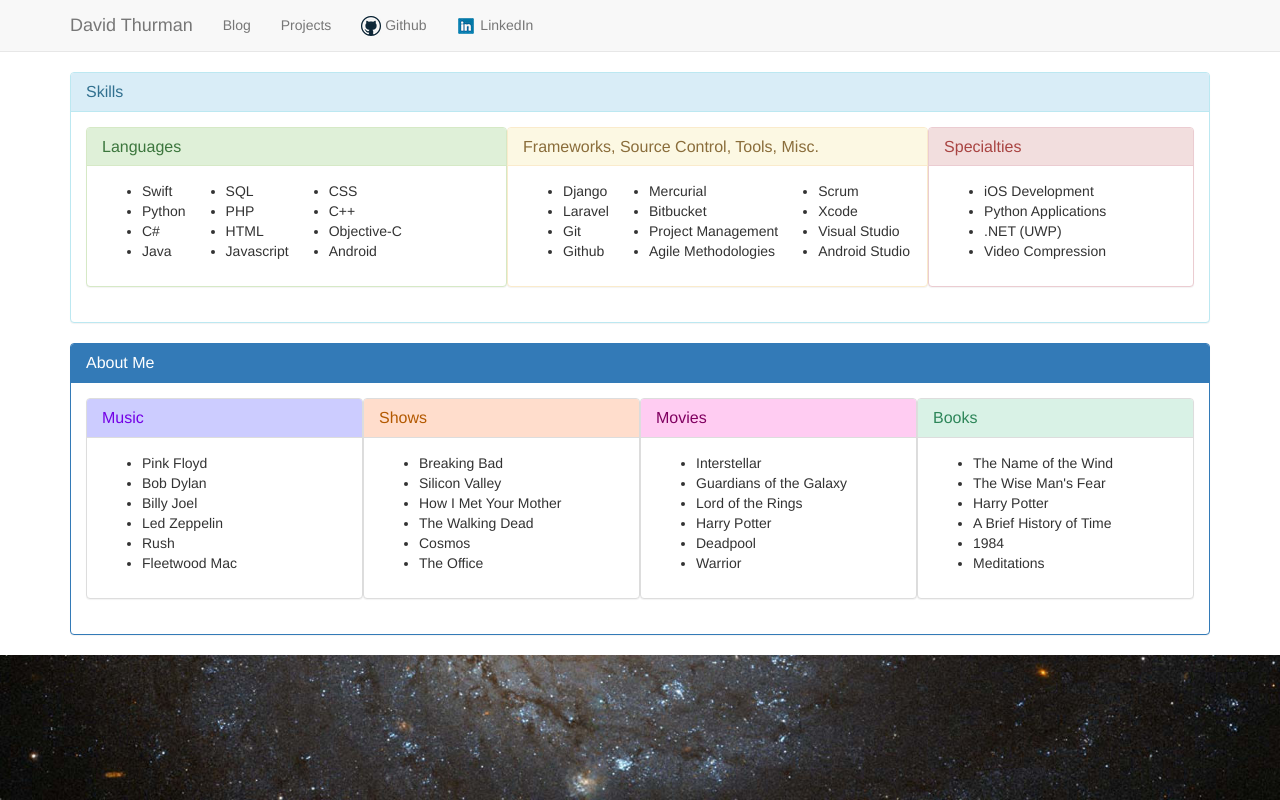
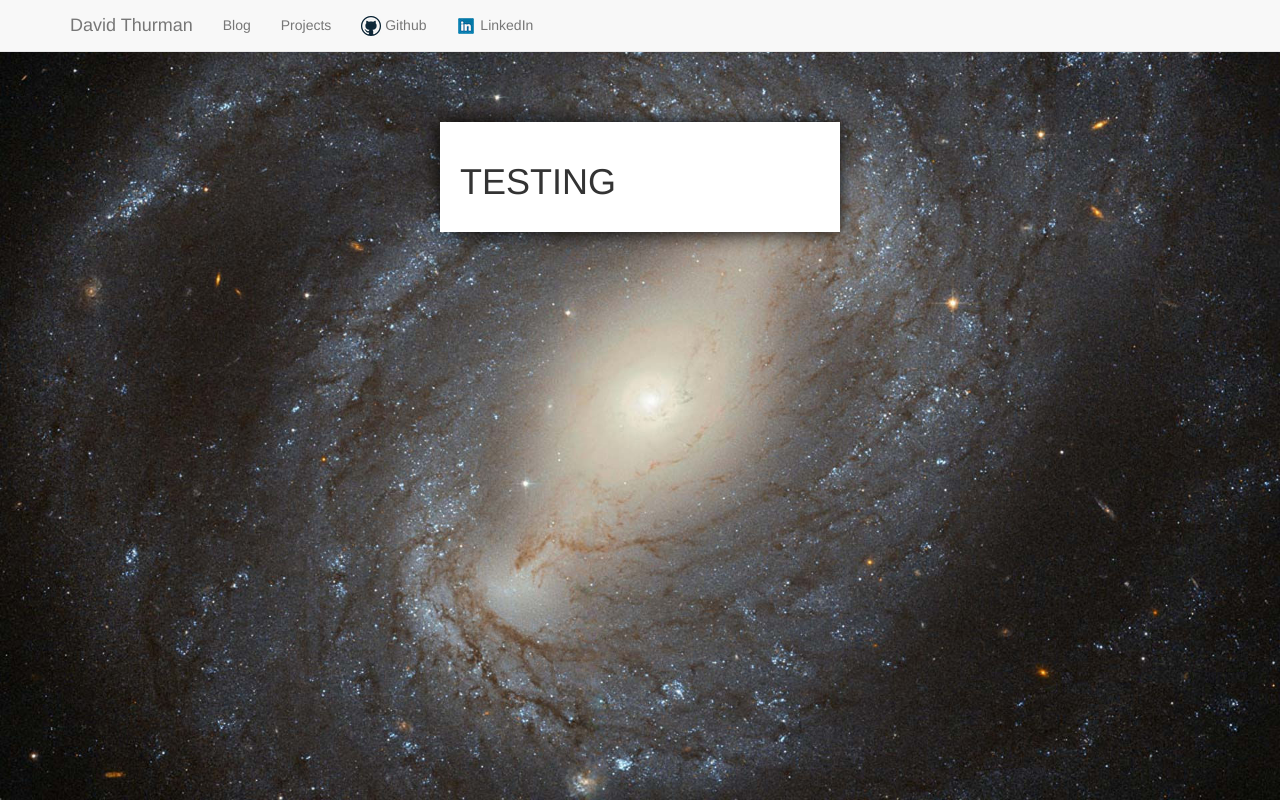
Before and after one commit to davidthurman/My-Website, a Django app: page / in a window 1280 px wide. Run offline with Django 3.2, Linux system fonts and the light colour scheme; some libraries are stand-ins or nearby versions.

Commit message:
New homescreen changes

```diff
--- a/blog/static/css/index.css
+++ b/blog/static/css/index.css
@@ -17,8 +17,32 @@ img.homescreenPic {
     right: 0;
     max-width: 100%;
     max-height: 100%;
+
     margin: auto;
     overflow: auto;
+}
+.backgroundWrapper {
+    position:relative;
+    z-index:1;
+}
+.contentWrapper {
+  position:relative;
+  z-index:2;
+  position: relative;
+  width: 400px;
+    margin: 50px auto;
+    padding: 20px;
+    background: white;
+    box-shadow: 0 0 20px black;
+}
+.pageWrap {
+    position: relative;
+    z-index: 2;
+    width: 400px;
+    margin: 50px auto;
+    padding: 20px;
+    background: white;
+    box-shadow: 0 0 20px black;
 }
 html {
   background: url(images/background.jpg) no-repeat center center fixed;
--- a/blog/templates/blog/index.html
+++ b/blog/templates/blog/index.html
@@ -6,166 +6,10 @@
 <link rel="stylesheet" href="{% static 'css/index.css' %}">
 
 {% block content %}
-	<div class="panel panel-info"> <!-- panel-info -->
-	      <div class="panel-heading">
-	        <h3 class="panel-title">Skills</h3>
-	      </div>
-	      <div class="panel-body">
-	      	<div>
-
-		      	<div class="panel panel-success skillsSections"> <!-- panel-success -->
-			      <div class="panel-heading">
-			        <h3 class="panel-title">Languages</h3>
-			      </div>
-			      <div class="panel-body">
-			      	<div class="skillsList">
-			      		<ul>
-				      		<li>Swift</li>
-				      		<li>Python</li>
-				      		<li>C#</li>
-				      		<li>Java</li>
-				      	</ul>
-			      	</div>
-			      	<div class="skillsList">
-			      		<ul>
-			      			<li>SQL</li>
-			      			<li>PHP</li>
-			      			<li>HTML</li>
-			      			<li>Javascript</li>
-
-			      		</ul>
-				    </div>
-				    <div class="skillsList">
-			      		<ul>
-			      			<li>CSS</li>
-			      			<li>C++</li>
-			      			<li>Objective-C</li>
-			      			<li>Android</li>
-			      		</ul>
-				    </div>
-			      </div>
-			 	</div>
-			      <div class="panel panel-warning skillsSections"> <!-- panel-warning -->
-				      <div class="panel-heading">
-				        <h3 class="panel-title">Frameworks, Source Control, Tools, Misc.</h3>
-				      </div>
-				      <div class="panel-body">
-				      	<div class="skillsList">
-							<ul>
-								<li>Django</li>
-								<li>Laravel</li>
-								<li>Git</li>
-								<li>Github</li>
-							</ul>
-						</div>
-						<div class="skillsList">
-							<ul>
-								<li>Mercurial</li>
-								<li>Bitbucket</li>
-								<li>Project Management</li>
-								<li>Agile Methodologies</li>
-							</ul>
-						</div>
-						<div class="skillsList">
-							<ul>
-								<li>Scrum</li>
-								<li>Xcode</li>
-								<li>Visual Studio</li>
-								<li>Android Studio</li>
-							</ul>
-						</div>
-				      </div>
-					</div>
-
-
-					<div class="panel panel-danger specialtySection"> <!-- panel-danger -->
-				      <div class="panel-heading">
-				        <h3 class="panel-title">Specialties</h3>
-				      </div>
-				      <div class="panel-body">
-				  		<div class="skillsList">
-							<ul>
-								<li>iOS Development</li>
-								<li>Python Applications</li>
-								<li>.NET (UWP)</li>
-								<li>Video Compression</li>
-							</ul>
-						</div>
-				     </div>
-				 </div>
-			</div>
-		</div>
-	</div>
-
-	<div class="panel panel-primary "> <!-- panel-primary -->
-	    <div class="panel-heading">
-	        <h3 class="panel-title">About Me</h3>
-	    </div>
-	    <div class="panel-body">
-
-	      	<div class="panel panel-default personalSections ">
-				<div class="panel-heading" style="background-color: #ccccff; color:#7300e6"><h3 class="panelTitle">Music</h3></div>
-				<div class="panel-body">
-				    <div class="skillsList">
-						<ul>
-							<li>Pink Floyd</li>
-							<li>Bob Dylan</li>
-							<li>Billy Joel</li>
-							<li>Led Zeppelin</li>
-							<li>Rush</li>
-							<li>Fleetwood Mac</li>
-						</ul>
-					</div>
-				</div>
-			</div>
-			<div class="panel panel-default personalSections">
-				<div class="panel-heading" style="background-color: #ffddcc; color:#b35900"><h3 class="panelTitle">Shows</h3></div>
-				<div class="panel-body">
-				    <div class="skillsList">
-						<ul>
-							<li>Breaking Bad</li>
-							<li>Silicon Valley</li>
-							<li>How I Met Your Mother</li>
-							<li>The Walking Dead</li>
-							<li>Cosmos</li>
-							<li>The Office</li>
-						</ul>
-					</div>
-				</div>
-			</div>
-			<div class="panel panel-default personalSections">
-				<div class="panel-heading" style="background-color: #ffccf2; color:#800060"><h3 class="panelTitle">Movies</h3></div>
-				<div class="panel-body">
-				    <div class="skillsList">
-						<ul>
-							<li>Interstellar</li>
-							<li>Guardians of the Galaxy</li>
-							<li>Lord of the Rings</li>
-							<li>Harry Potter</li>
-							<li>Deadpool</li>
-							<li>Warrior</li>
-						</ul>
-					</div>
-				</div>
-			</div>
-			<div class="panel panel-default personalSections">
-				<div class="panel-heading" style="background-color: #d9f2e6; color:#2d8659"><h3 class="panelTitle">Books</h3></div>
-				<div class="panel-body">
-				    <div class="skillsList">
-						<ul>
-							<li>The Name of the Wind</li>
-							<li>The Wise Man's Fear</li>
-							<li>Harry Potter</li>
-							<li>A Brief History of Time</li>
-							<li>1984</li>
-							<li>Meditations</li>
-						</ul>
-					</div>
-				</div>
-			</div>
-	    </div>
-	</div>
+<div class="backgroundWrapper">
+	<img src="{% static "images/background.jpg" %}" class="bg">
 </div>
-
-
+<div class="contentWrapper">
+	<h1>TESTING</h1>
+</div>
 {% endblock content %}
```
